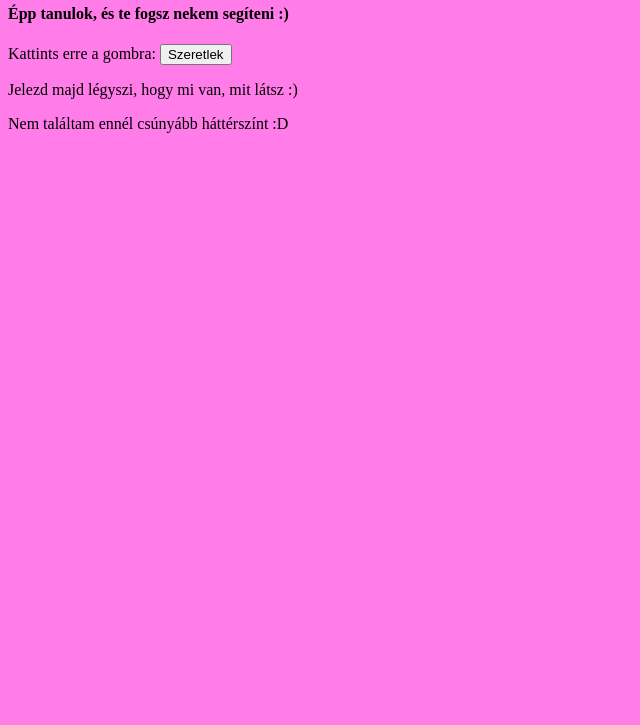
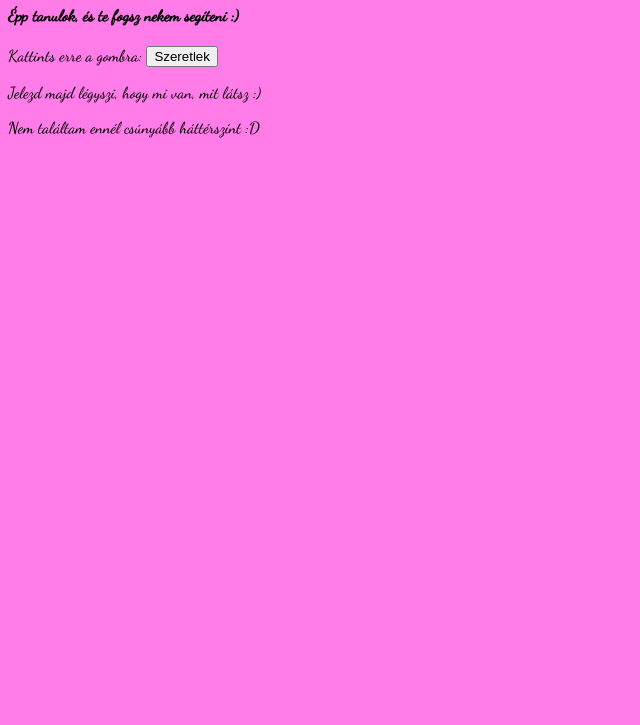
Before and after one commit to TibRaf/TibRaf.github.io, a plain HTML site: page index.html in a window 1280 px wide. Shown: the part 75-800 px from the top of the page, without its empty margins (0-640 px from the left). Drawn offline with Linux system fonts and the light colour scheme.

Commit message:
betutipus

```diff
--- a/index.html
+++ b/index.html
@@ -6,6 +6,9 @@
     <meta name="viewport" content="width=device-width, initial-scale=1.0">
     <title>T+E</title>
     <link rel="stylesheet" href="main.css">
+    <link rel="preconnect" href="https://fonts.googleapis.com">
+<link rel="preconnect" href="https://fonts.gstatic.com" crossorigin>
+<link href="https://fonts.googleapis.com/css2?family=Dancing+Script:wght@500&display=swap" rel="stylesheet">
 </head>
 <body>
         <h1>Szia Bébi!</h1>
--- a/main.css
+++ b/main.css
@@ -1,3 +1,7 @@
 html {
     background-color: rgb(255, 124, 233);
+
+    font-family: 'Dancing Script', cursive;
+
+
 }
```
Also changed, not shown: kép.html (+3 -0 lines).
